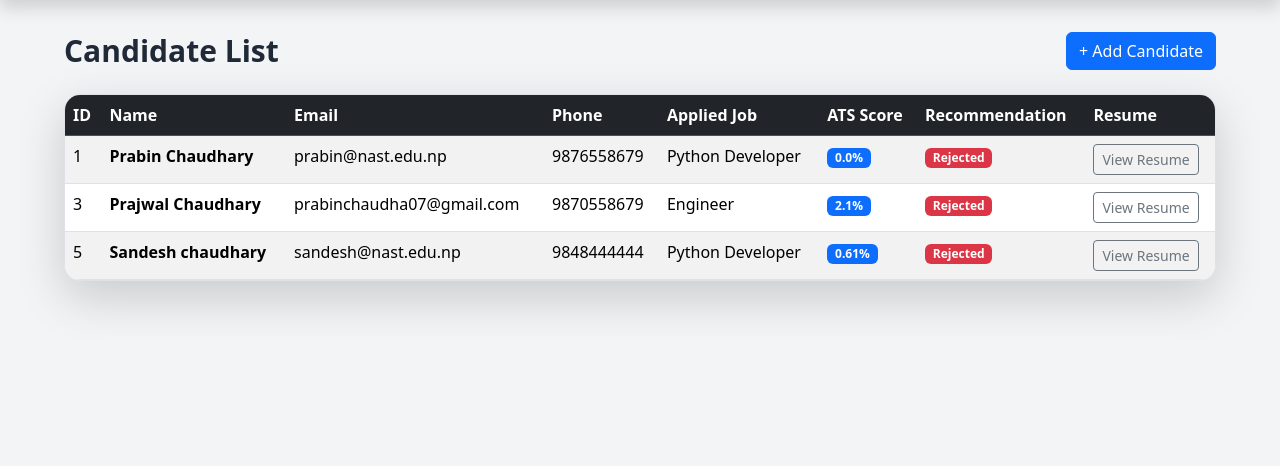
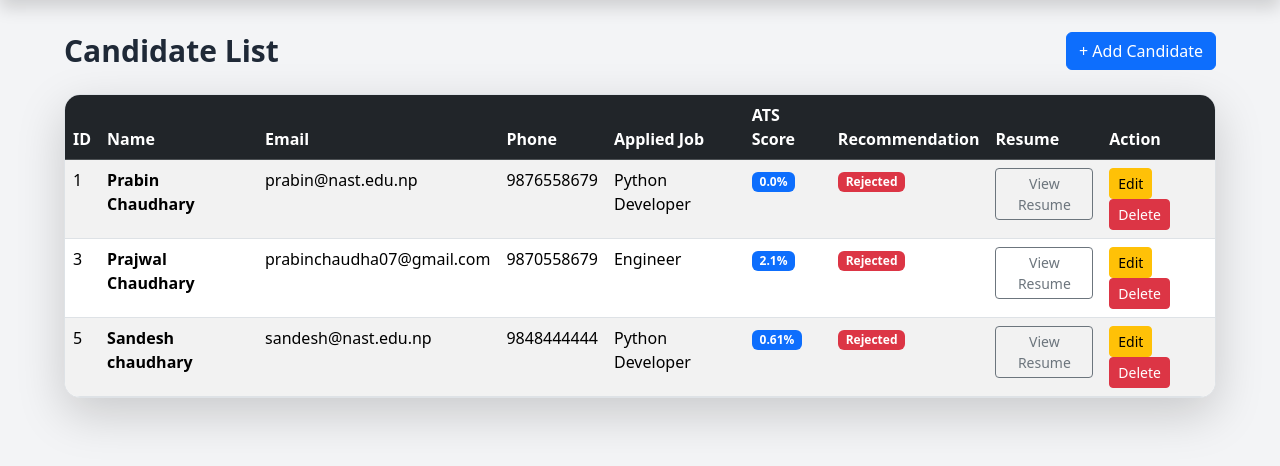
Before and after one commit to cprabin077/ATS_Project, a Django app: page /candidates/ in a window 1280 px wide. Shown: the part 56-522 px from the top of the page. Run offline with Django 5.2, Linux system fonts and the light colour scheme; data comes from the database, SQL or seed files in the repository; both versions use the stored data as it was after the commit; some libraries are stand-ins or nearby versions.

Commit message:
feat: edit and delete - job and candidate

```diff
--- a/recruitment/templates/candidate/candidate_list.html
+++ b/recruitment/templates/candidate/candidate_list.html
@@ -28,6 +28,7 @@
                     <th>ATS Score</th>
                     <th>Recommendation</th>
                     <th>Resume</th>
+                    <th>Action</th>
                 </tr>
             </thead>
 
@@ -70,6 +71,16 @@
                             View Resume
                         </a>
                     </td>
+                    <td>
+                        <a href="{% url "candidate_edit" candidate.id %}" class="btn btn-sm btn-warning">
+                            Edit
+                        </a>
+                        <a href="{% url "candidate_delete" candidate.id %}"
+                        class="btn btn-sm btn-danger"
+                        onclick="return confirm('Delete this candidate?')">
+                            Delete
+                        </a>
+                    </td>
                 </tr>
 
                 {% empty %}
--- a/recruitment/templates/job/job_list.html
+++ b/recruitment/templates/job/job_list.html
@@ -36,10 +36,12 @@
                     <td>{{ job.required_skills }}</td>
                     <td>{{ job.created_at|date:"M d, Y" }}</td>
                     <td>
-                        <a href="#" class="btn btn-sm btn-warning">
+                        <a href="{% url "job_edit" job.id %}" class="btn btn-sm btn-warning">
                             Edit
                         </a>
-                        <a href="#" class="btn btn-sm btn-danger">
+                        <a href= "{% url "job_delete" job.id %}"
+                        class="btn btn-sm btn-danger"
+                        onclick="return confirm('Delete this job?')">
                             Delete
                         </a>
                     </td>
--- a/recruitment/urls.py
+++ b/recruitment/urls.py
@@ -2,8 +2,16 @@ from django.urls import path
 from . import views
 
 urlpatterns = [
+
+    # Job
     path('jobs/', views.job_list, name='job_list'),
     path('jobs/create/', views.job_create, name='job_create'),
+    path('jobs/edit/<int:id>/', views.job_edit, name='job_edit'),
+    path('jobs/delete/<int:id>/', views.job_delete, name='job_delete'),
+
+    # Candidate
     path('candidates/', views.candidate_list, name='candidate_list'),
     path('candidates/create/', views.candidate_create, name='candidate_create'),
+    path('candidates/edit/<int:id>/', views.candidate_edit, name='candidate_edit'),
+    path('candidates/delete/<int:id>/', views.candidate_delete, name='candidate_delete'),
 ]
--- a/recruitment/views.py
+++ b/recruitment/views.py
@@ -1,4 +1,4 @@
-from django.shortcuts import render, redirect
+from django.shortcuts import get_object_or_404, render, redirect
 from .models import Candidate, Job
 from .forms import CandidateForm, JobForm
 from .utils import extract_resume_text
@@ -24,6 +24,24 @@ def job_create(request):
             print(form.errors)   # check errors here
 
     return render(request, 'job/job_form.html', {'form': form})
+
+def job_edit(request, id):
+    job = get_object_or_404(Job, id=id)
+    form = JobForm(instance=job)
+
+    if request.method == 'POST':
+        form = JobForm(request.POST, instance=job)
+        if form.is_valid():
+            form.save()
+            return redirect('job_list')
+
+    return render(request, 'job/job_form.html', {'form': form})
+
+
+def job_delete(request, id):
+    job = get_object_or_404(Job, id=id)
+    job.delete()
+    return redirect('job_list')
 
 
 #----------------------------- CANDIDATE ----------------------------------
@@ -70,3 +88,44 @@ def candidate_create(request):
             print("FORM ERRORS:", form.errors)
 
     return render(request, 'candidate/candidate_form.html', {'form': form})
+
+
+def candidate_edit(request, id):
+    candidate = get_object_or_404(Candidate, id=id)
+    form = CandidateForm(instance=candidate)
+
+    if request.method == 'POST':
+        form = CandidateForm(
+            request.POST,
+            request.FILES,
+            instance=candidate
+        )
+
+        if form.is_valid():
+            candidate = form.save()
+
+            resume_text = extract_resume_text(candidate.resume.path)
+            job = candidate.applied_job
+
+            score = calculate_ats_score(
+                job.description + " " + job.required_skills,
+                resume_text
+            )
+
+            candidate.ats_score = score
+            candidate.recommendation = get_recommendation(score)
+            candidate.save()
+
+            return redirect('candidate_list')
+
+    return render(
+        request,
+        'candidate/candidate_form.html',
+        {'form': form}
+    )
+
+
+def candidate_delete(request, id):
+    candidate = get_object_or_404(Candidate, id=id)
+    candidate.delete()
+    return redirect('candidate_list')
```
Also changed, not shown: db.sqlite3, 4 other files.
